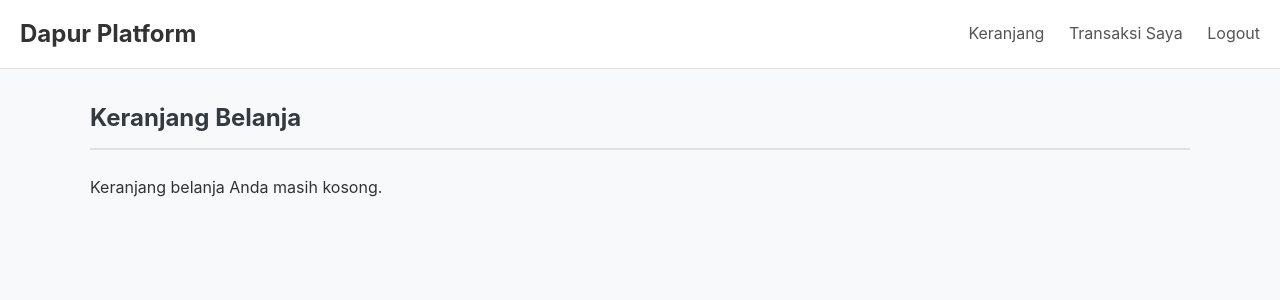
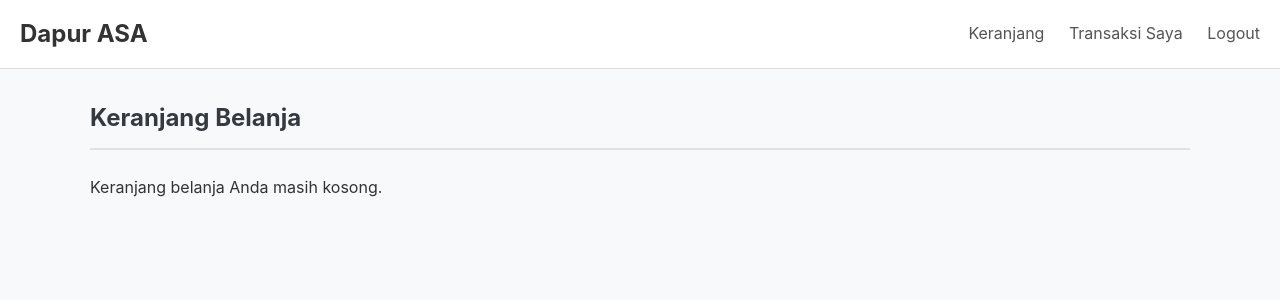
Before and after one commit to K4elL09/Project_PlatformC, a CodeIgniter 4 app: the page made by app/Views/keranjang.php in a window 1280 px wide. Shown: the top 300 px of the page. Run offline with PHP 8.4 and a stand-in for CodeIgniter, Linux system fonts and the light colour scheme; the template is opened without the code that fills it, so the values that code supplies are empty; some libraries are stand-ins or nearby versions.

Commit message:
ubah layout

```diff
--- a/app/Views/layout.php
+++ b/app/Views/layout.php
@@ -9,7 +9,7 @@
 <body>
 
     <nav class="navbar">
-        <a href="<?= site_url('/') ?>" class="brand">Dapur Platform</a>
+        <a href="<?= site_url('/') ?>" class="brand">Dapur ASA</a>
         <div class="nav-links">
             <?php if(session()->get('id_pengguna')): ?>
                 <a href="<?= site_url('keranjang/lihat') ?>">Keranjang</a>
```
